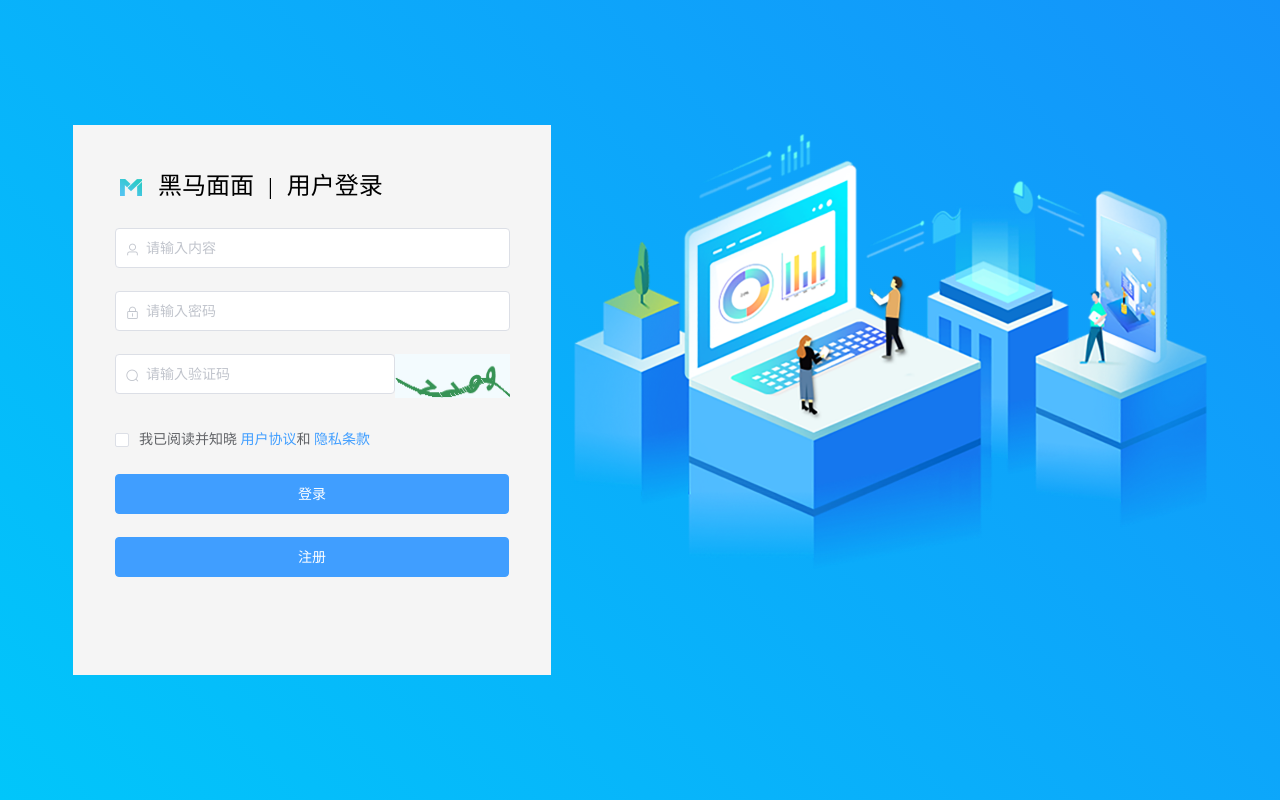
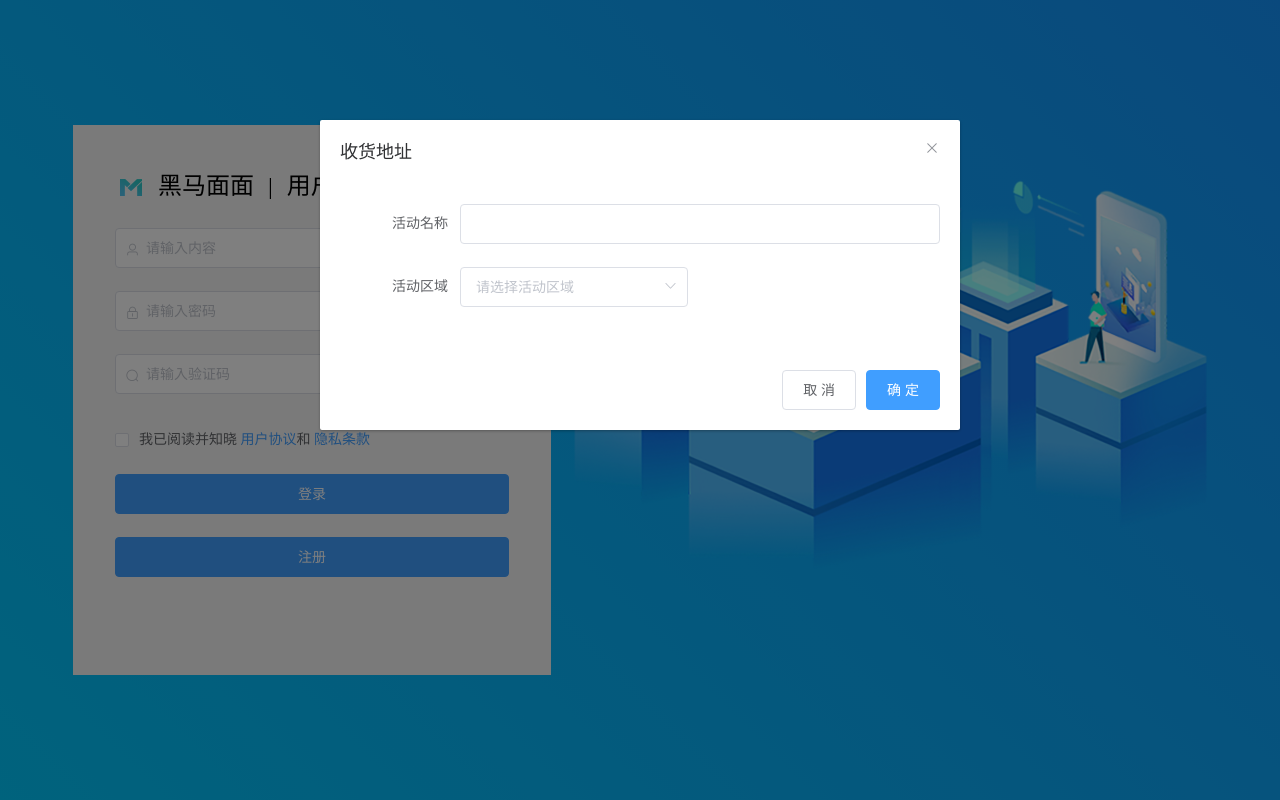
Before and after one commit to www-cp-sss/heimamm47, a Vue app: page /#/ in a window 1280 px wide. Built offline with nearby package versions, Linux system fonts and the light colour scheme.

Commit message:
对话框的书写

```diff
--- /dev/null
+++ b/src/views/login/components/register.vue
@@ -0,0 +1,50 @@
+<template>
+  <div>
+    <!-- Form -->
+
+    <!-- <el-button type="text" @click="dialogFormVisible = true">打开嵌套表单的 Dialog</el-button> -->
+
+    <el-dialog title="收货地址" :visible.sync="dialogFormVisible">
+      <el-form :model="form">
+        <el-form-item label="活动名称" :label-width="formLabelWidth">
+          <el-input v-model="form.name" auto-complete="off"></el-input>
+        </el-form-item>
+        <el-form-item label="活动区域" :label-width="formLabelWidth">
+          <el-select v-model="form.region" placeholder="请选择活动区域">
+            <el-option label="区域一" value="shanghai"></el-option>
+            <el-option label="区域二" value="beijing"></el-option>
+          </el-select>
+        </el-form-item>
+      </el-form>
+      <div slot="footer" class="dialog-footer">
+        <el-button @click="dialogFormVisible = false">取 消</el-button>
+        <el-button type="primary" @click="dialogFormVisible = false">确 定</el-button>
+      </div>
+    </el-dialog>
+  </div>
+</template>
+
+<script>
+export default {
+  data() {
+    return {
+      form: {
+        name: "",
+        region: "",
+        date1: "",
+        date2: "",
+        delivery: false,
+        type: [],
+        resource: "",
+        desc: ""
+      },
+       formLabelWidth: '120px',
+    //    dialogTableVisible: false,
+       dialogFormVisible: true,
+    };
+  }
+};
+</script>
+
+<style>
+</style>
--- a/src/views/login/login.vue
+++ b/src/views/login/login.vue
@@ -64,12 +64,18 @@
         </div>
       </div>
     </div>
+    <register></register>
   </div>
+
 </template>
 
 <script>
+import register from "./components/register"
 // import { login } from "../../api/login";
 export default {
+  components:{
+    register,
+  },
   data() {
     return {
       form: {
```
